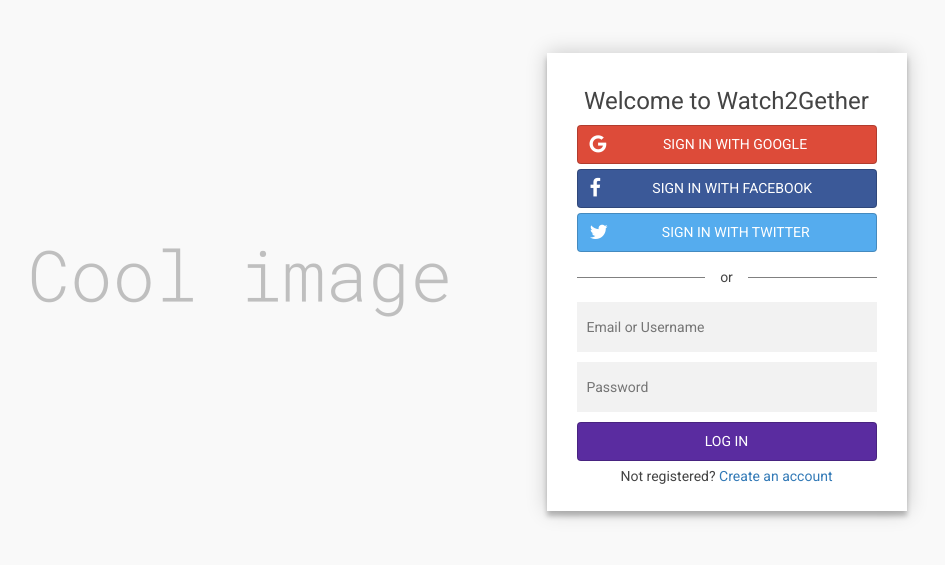
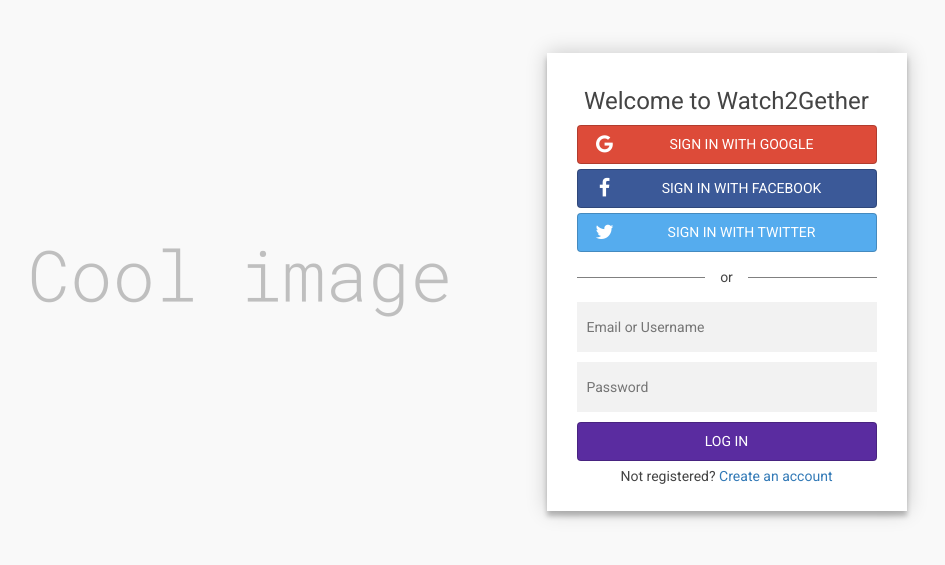
Before and after one commit to AIDEA775/fsociety, a Django app: page / in a window 1280 px wide. Shown: the part 118-683 px from the top of the page, without its empty margins (219-1164 px from the left). Run offline with Django 3.2, Linux system fonts and the light colour scheme; some libraries are stand-ins or nearby versions.

Commit message:
Fixed alignment of social buttons in login

```diff
--- a/Watch2Gether/login/static/login/css/style.css
+++ b/Watch2Gether/login/static/login/css/style.css
@@ -46,6 +46,8 @@ body {
     float: left;
     font-size: 20px;
     line-height: 25px;
+    width: 30px;
+    text-align: center;
 }
 
 .btn-google {
```
